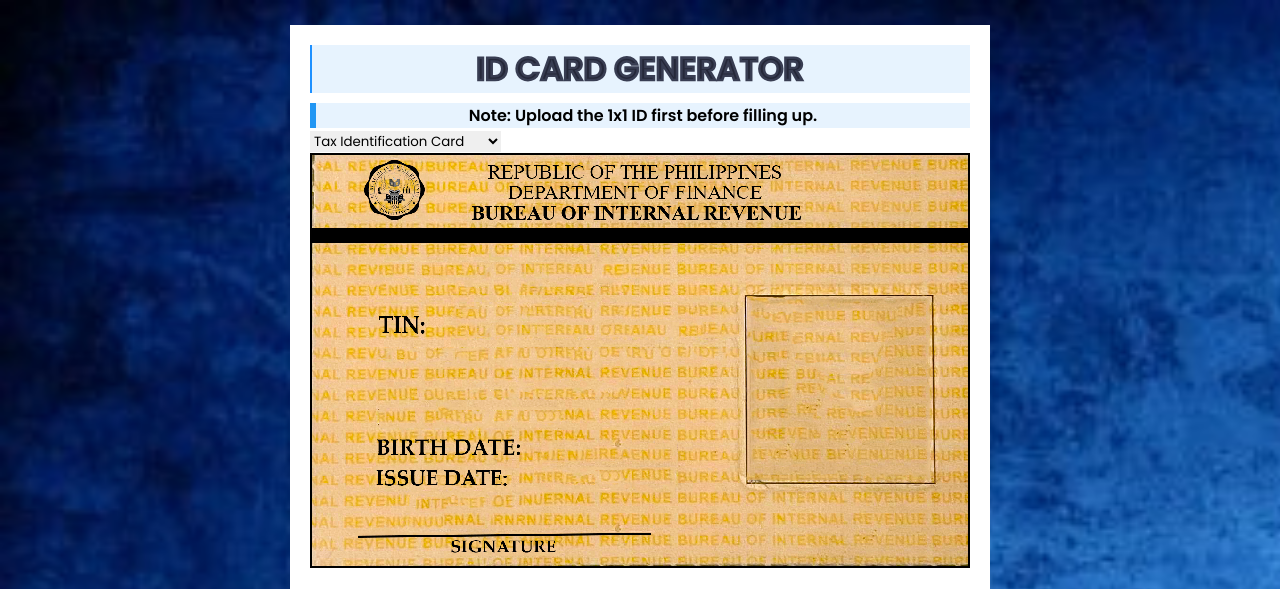
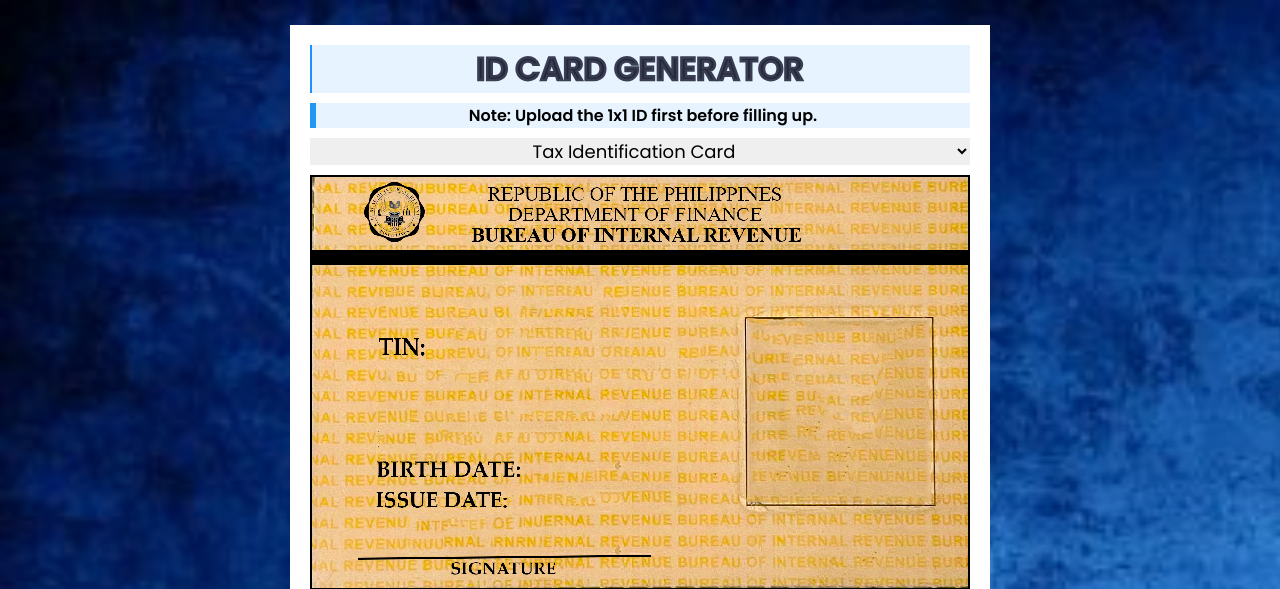
Before and after one commit to AlexanderGrayson-RPW/AlexanderGrayson-RPW.github.io, a PHP site: page /idgenerator.html in a window 1280 px wide. Shown: the top 589 px of the page. Run offline with PHP 8.4, Linux system fonts and the light colour scheme; some web fonts are replaced.

Commit message:
Update idgenerator.css

```diff
--- a/idgenerator.css
+++ b/idgenerator.css
@@ -28,7 +28,7 @@
     transition: all .2s linear;
 }
 
-#country {
+#validID {
     width: 100%;
     align-items: center;
     text-align: center;
```
